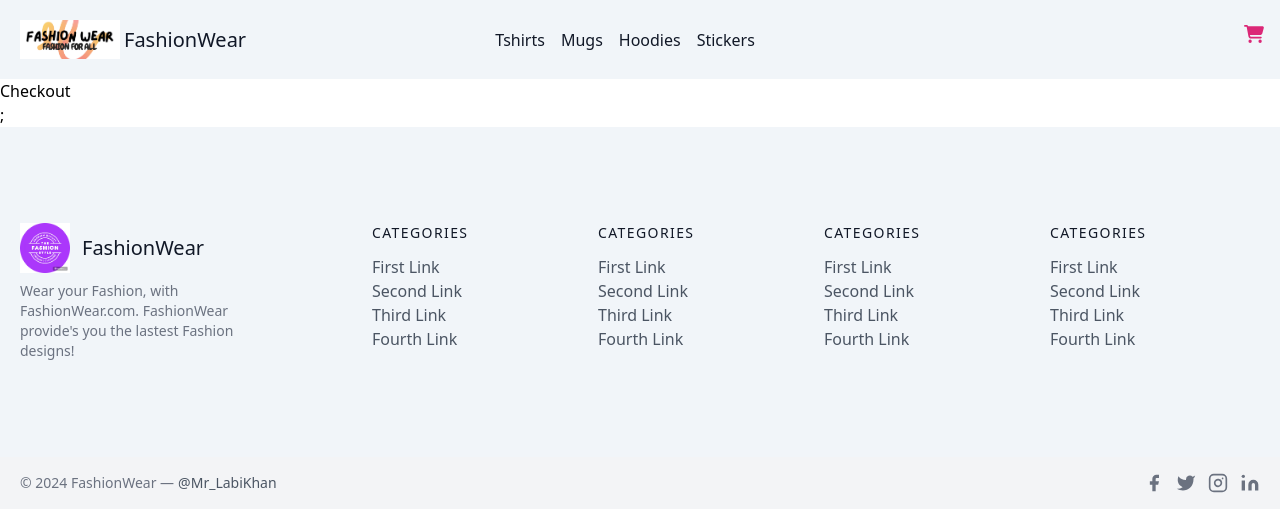
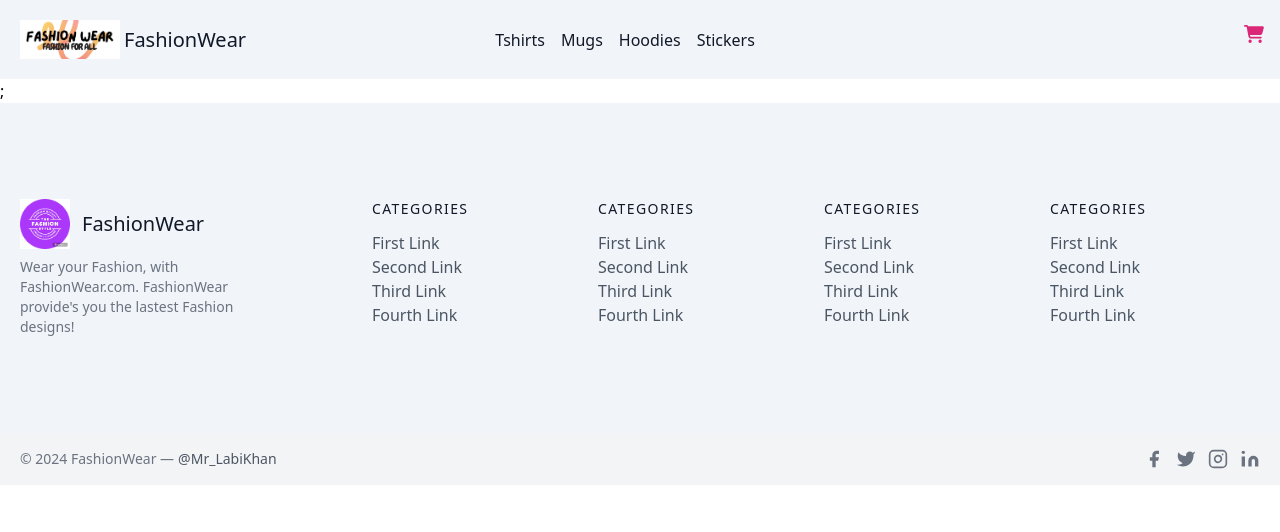
Before and after one commit to Laraib007/Ecommerce-NextJs-Project, a Next.js app: page /checkout in a window 1280 px wide. Shown: the top 532 px of the page. Built offline with nearby package versions, Linux system fonts and the light colour scheme.

Commit message:
creating checkout page

```diff
--- a/src/pages/checkout.js
+++ b/src/pages/checkout.js
@@ -2,7 +2,7 @@ import React from 'react'
 
 const Checkout = () => {
   return (
-    <div>Checkout</div>
+    <div><h1></h1></div>
   )
 }
 
```
